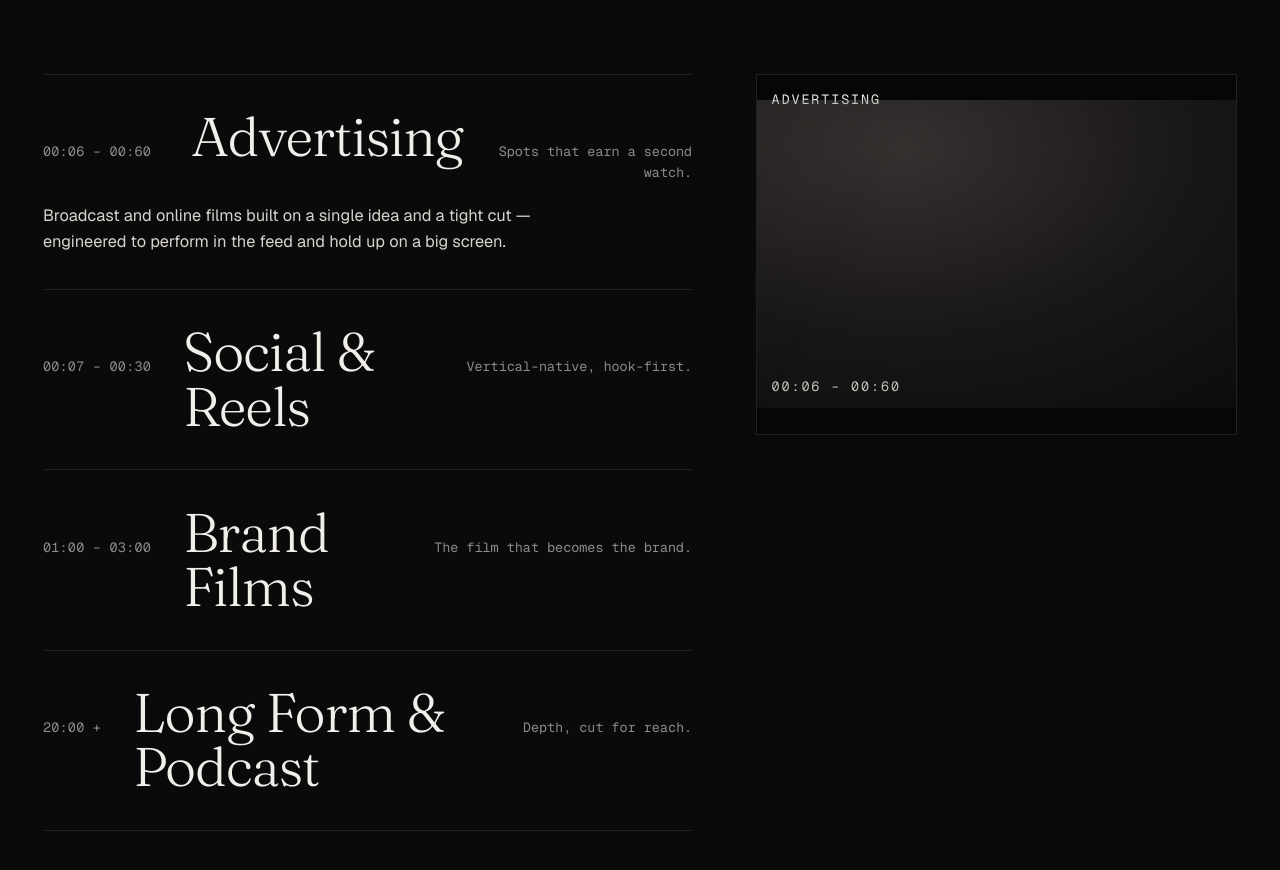
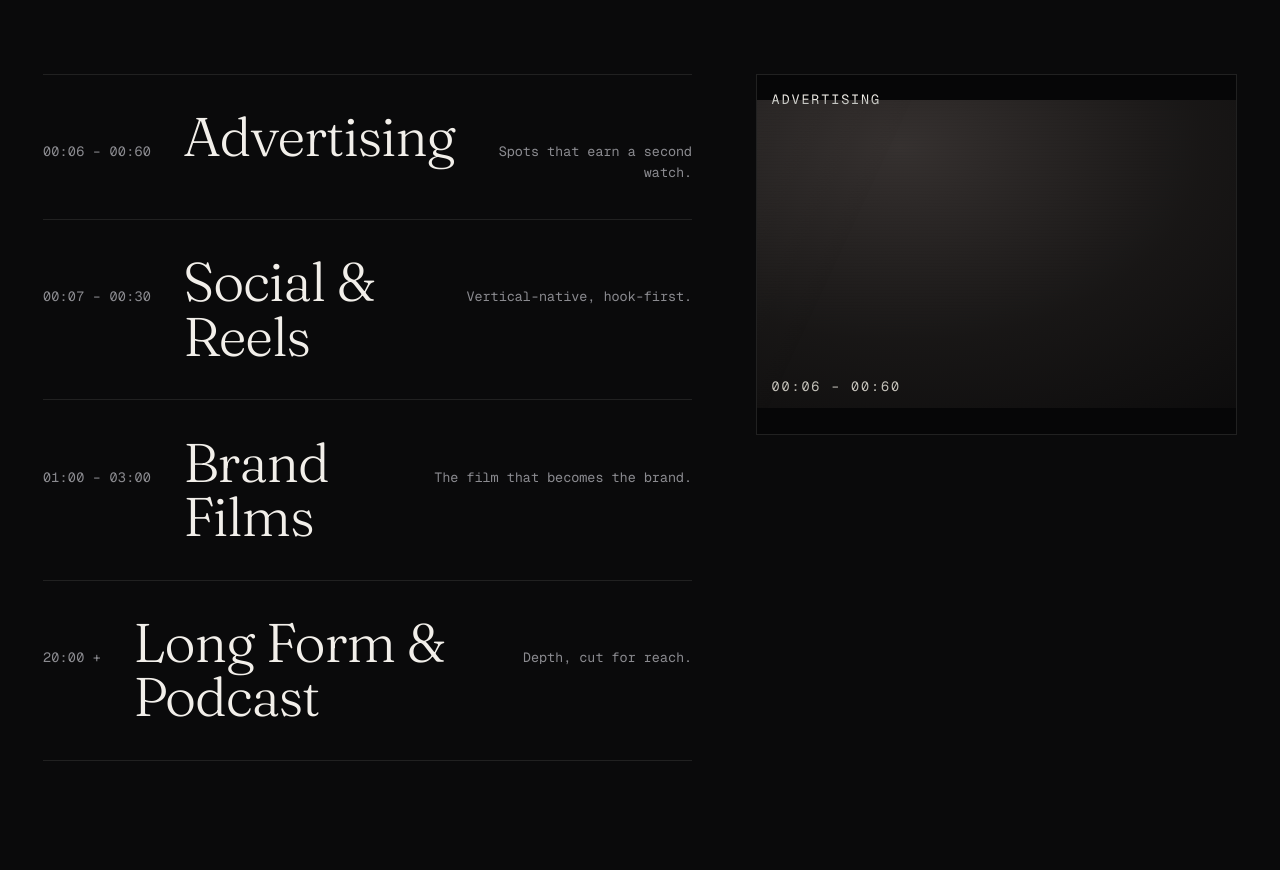
Before and after one commit to No1707/TheVirtuose, a Next.js app: page / in a window 1280 px wide. Shown: the part 1827-2697 px from the top of the page. Built offline with nearby package versions, Linux system fonts and the light colour scheme.

Commit message:
hide classic cursor, deactive film type on blur

```diff
--- a/src/app/globals.css
+++ b/src/app/globals.css
@@ -221,6 +221,12 @@ button {
   border: 0;
 }
 
+/* --- Custom cursor: suppress the native one while it's active ---------- */
+html.cursor-hidden,
+html.cursor-hidden * {
+  cursor: none !important;
+}
+
 /* --- Reduced motion --------------------------------------------------- */
 @media (prefers-reduced-motion: reduce) {
   *,
--- a/src/components/Cursor.tsx
+++ b/src/components/Cursor.tsx
@@ -20,12 +20,15 @@ export default function Cursor() {
     ).matches;
     if (!fine) return;
 
+    // Hide the native cursor only while the custom one is driving.
+    document.documentElement.classList.add("cursor-hidden");
+
     const pos = { x: window.innerWidth / 2, y: window.innerHeight / 2 };
     const cur = { ...pos };
     let raf = 0;
 
     function render() {
-      const speed = reduce ? 1 : 0.18;
+      const speed = reduce ? 1 : 0.3;
       cur.x += (pos.x - cur.x) * speed;
       cur.y += (pos.y - cur.y) * speed;
       if (dot.current) {
@@ -57,6 +60,7 @@ export default function Cursor() {
       cancelAnimationFrame(raf);
       window.removeEventListener("mousemove", onMove);
       document.removeEventListener("mouseleave", onLeave);
+      document.documentElement.classList.remove("cursor-hidden");
     };
   }, []);
 
--- a/src/components/Services.tsx
+++ b/src/components/Services.tsx
@@ -46,7 +46,11 @@ const SERVICES: Service[] = [
 ];
 
 export default function Services() {
-  const [active, setActive] = useState(0);
+  // `active` drives the row highlight and clears on mouse-out.
+  const [active, setActive] = useState<number | null>(null);
+  // `preview` keeps the last-hovered channel on screen so the preview column
+  // never goes blank.
+  const [preview, setPreview] = useState(0);
 
   return (
     <section className={`${styles.wrap} section hair-top`} id="services">
@@ -62,8 +66,16 @@ export default function Services() {
               <li key={s.title}>
                 <motion.button
                   className={`${styles.row} ${active === i ? styles.on : ""}`}
-                  onMouseEnter={() => setActive(i)}
-                  onFocus={() => setActive(i)}
+                  onMouseEnter={() => {
+                    setActive(i);
+                    setPreview(i);
+                  }}
+                  onMouseLeave={() => setActive(null)}
+                  onFocus={() => {
+                    setActive(i);
+                    setPreview(i);
+                  }}
+                  onBlur={() => setActive(null)}
                   initial={{ opacity: 0, y: 24 }}
                   whileInView={{ opacity: 1, y: 0 }}
                   viewport={{ once: true, margin: "0px 0px -10% 0px" }}
@@ -91,14 +103,14 @@ export default function Services() {
                 <div
                   key={s.title}
                   className={`${styles.preview} ${
-                    active === i ? styles.previewOn : ""
+                    preview === i ? styles.previewOn : ""
                   }`}
                 >
                   <Screen tone={s.tone} label={s.runtime} />
                 </div>
               ))}
               <span className={`${styles.previewTag} mono`}>
-                {SERVICES[active].title}
+                {SERVICES[preview].title}
               </span>
             </div>
           </div>
```
